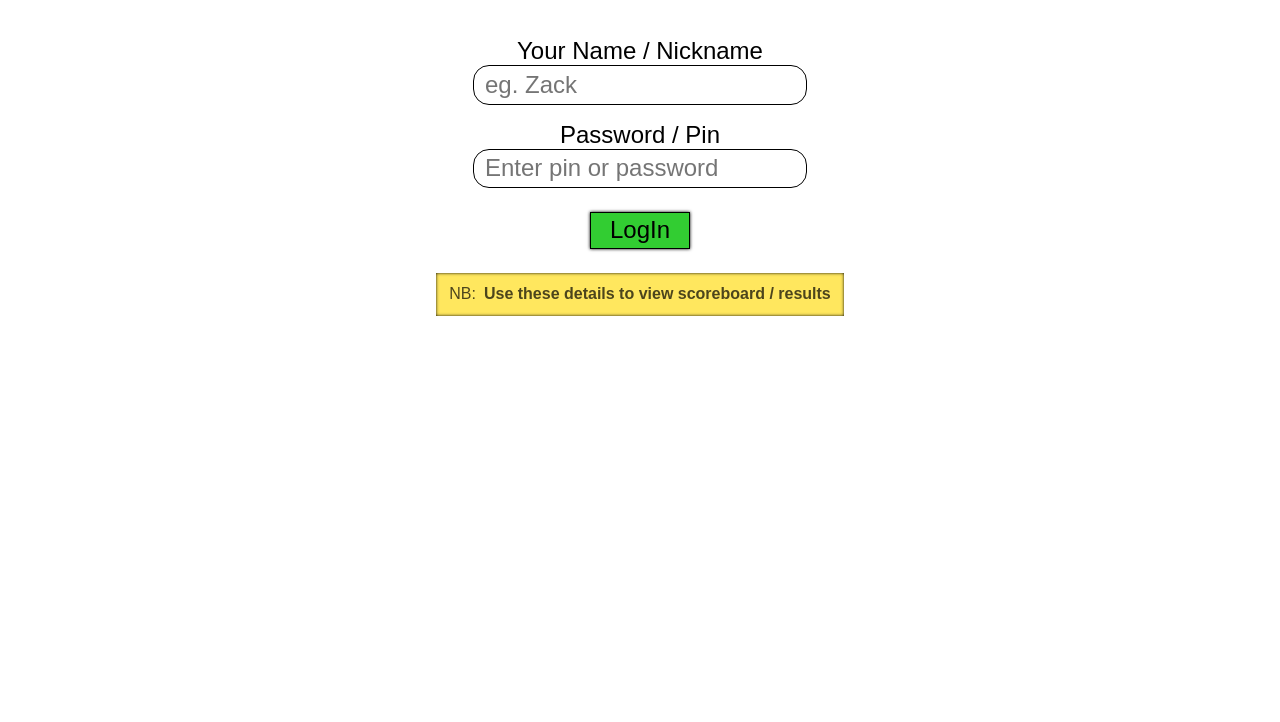
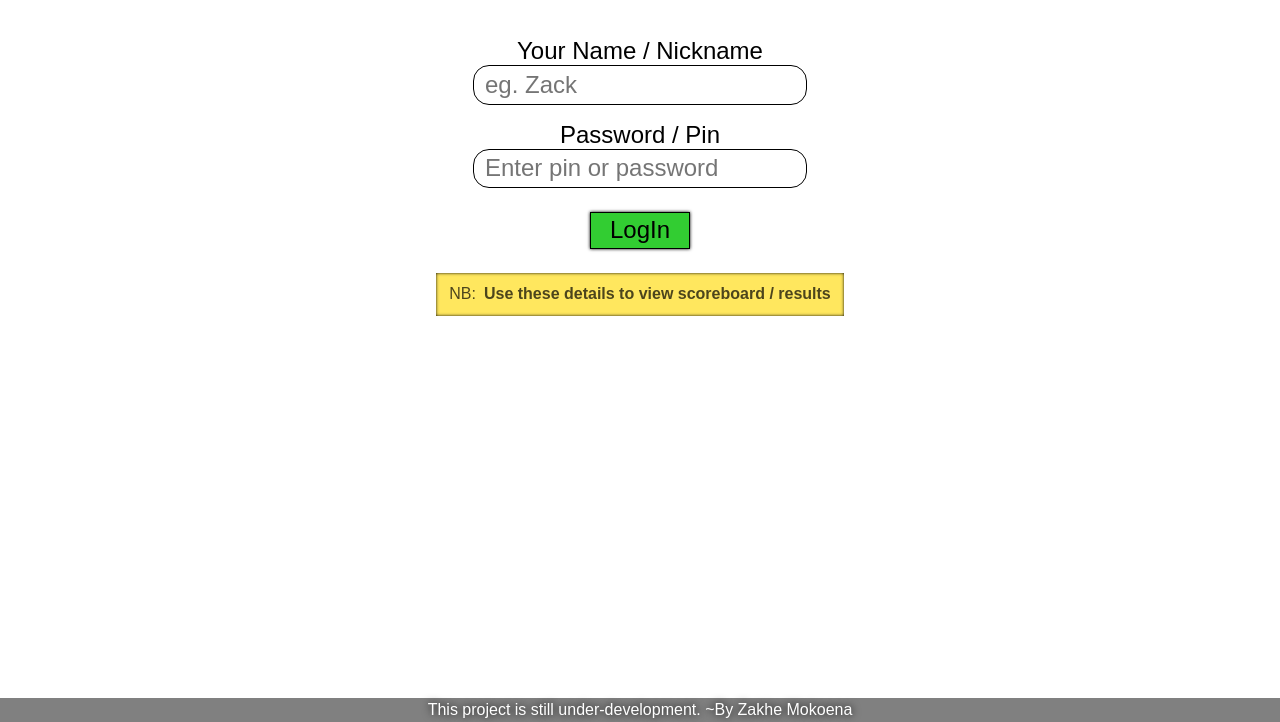
Before and after one commit to ZakheNet/PostAQuote, a website: page public/home.html in a window 1280 px wide. Shown: the part 78-800 px from the top of the page. Drawn offline with Linux system fonts and the light colour scheme.

Commit message:
footer update

```diff
--- a/public/home.html
+++ b/public/home.html
@@ -37,5 +37,8 @@
 
         </section>
     </main>
+    <footer>
+        This project is still under-development. ~By Zakhe Mokoena
+    </footer>
 </body>
 </html>
--- a/public/styles.css
+++ b/public/styles.css
@@ -64,3 +64,5 @@ body {
 input:focus {
   transform: scale(1.1);
 }
+
+footer{background: grey;position: fixed;bottom: 0;width: 100vw;text-align: center;padding: 0.2rem;color: white;text-shadow: 0rem 0rem 0.5rem black;}
```
